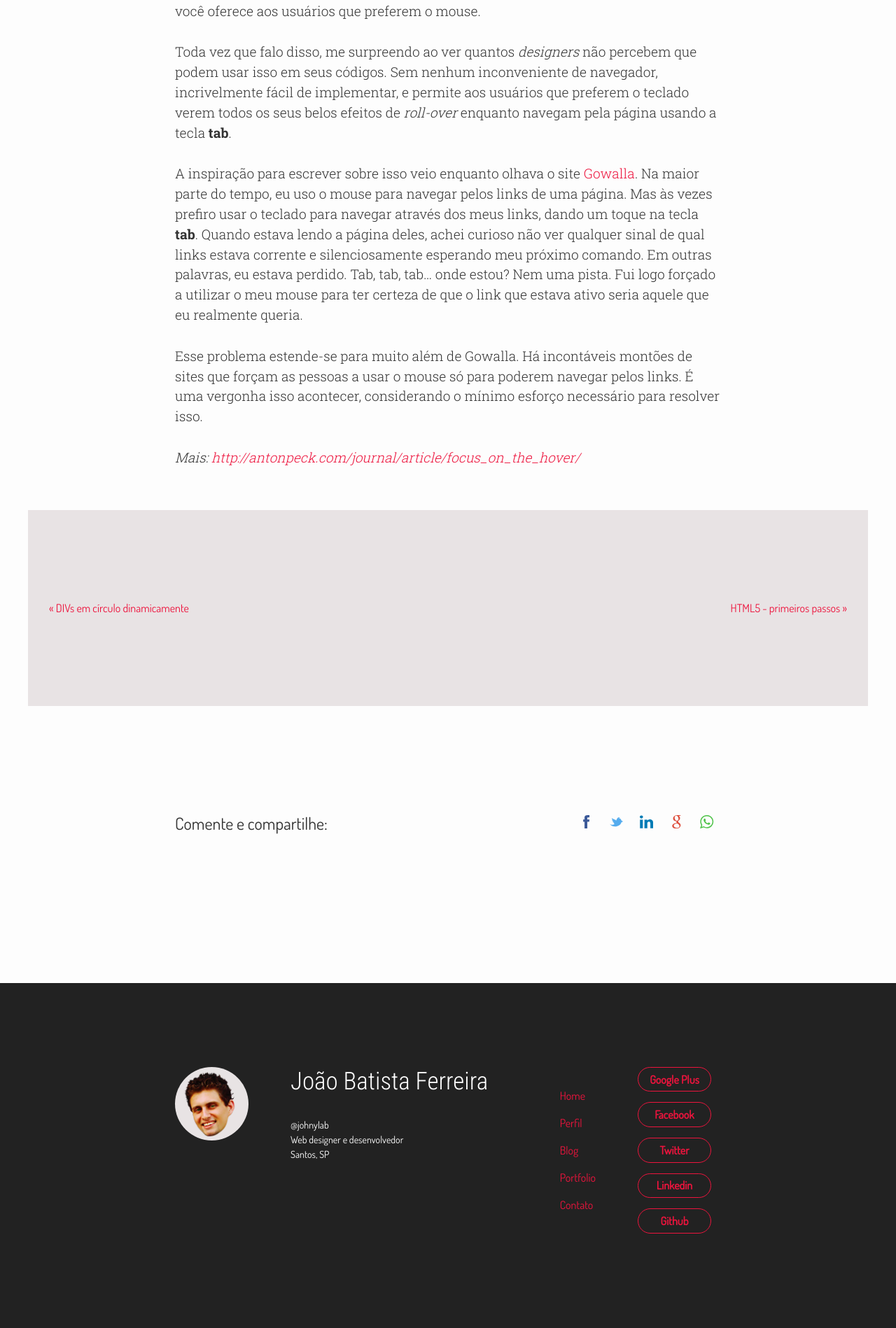
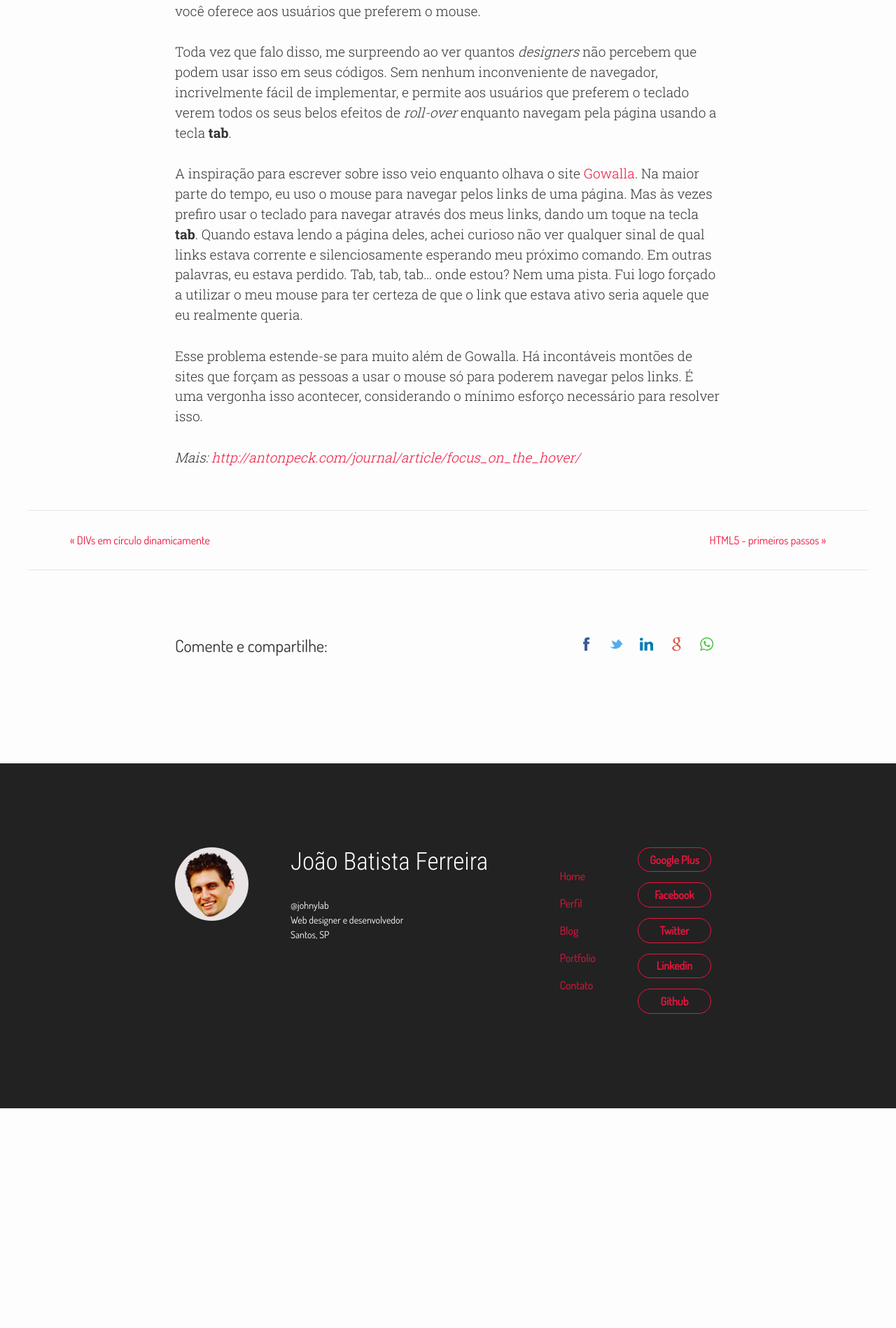
Before and after one commit to johnylab/johnylab.github.io, a Jekyll site: the page built from _posts/2012-06-19-focus-no-hover.md, in a window 1280 px wide. Shown: the part 743-2641 px from the top of the page at 70% size. Built offline with Jekyll 4.4.1, drawn with Linux system fonts in a browser that asks for light colours; comment, search, counter and statistics services are not loaded; after the commit the page ends 2327 px from its top, so only the background shows below that.

Commit message:
Correção do espaçamento da navegação de posts

```diff
--- a/_layouts/post.html
+++ b/_layouts/post.html
@@ -20,7 +20,7 @@ layout: default
     {{ content }}
   </div>
 
-  <nav class="post-navigation wrapper large hero light" data-grid="row spacing justify">
+  <nav class="post-navigation wrapper large" data-grid="row spacing justify">
     <div data-cell="1of2" class="prev">
     {% if page.previous.url %}
       <a href="{{ page.previous.url | prepend: site.baseurl }}">&laquo; {% if page.previous.titulo %}{{ page.previous.titulo }}{% else %}{{page.previous.title}}{% endif %}</a>
@@ -35,11 +35,9 @@ layout: default
 
 </article>
 
-<div class="page-content">
-  <div class="wrapper" data-grid="center end">
-    <p data-text="lg">Comente e compartilhe:</p>
-    <div data-cell="shrink">{% include share/widget.html position='comentários' %}</div>
-  </div>
+<div class="wrapper" data-grid="center end">
+  <p data-text="lg">Comente e compartilhe:</p>
+  <div data-cell="shrink">{% include share/widget.html position='comentários' %}</div>
 </div>
 
 <div class="page-content">
--- a/_sass/_layout.sass
+++ b/_sass/_layout.sass
@@ -159,6 +159,10 @@
                 padding-left: $spacing-unit * 1.5
 
 .post-navigation
+    border-top: 1px solid $grey-color-light
+    border-bottom: 1px solid $grey-color-light
+    padding-top: $spacing-unit / 2
+    padding-bottom: $spacing-unit / 2
     .prev
         text-align: left
     .next
```
